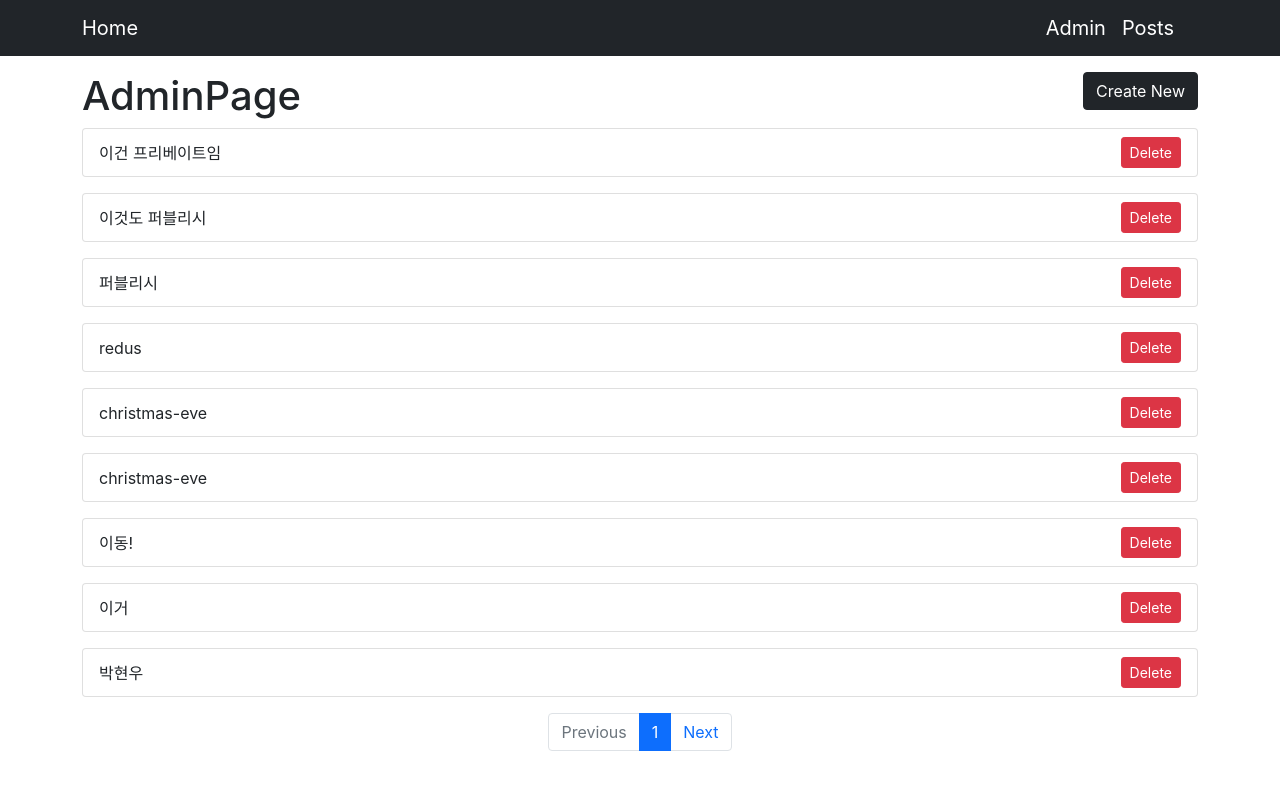
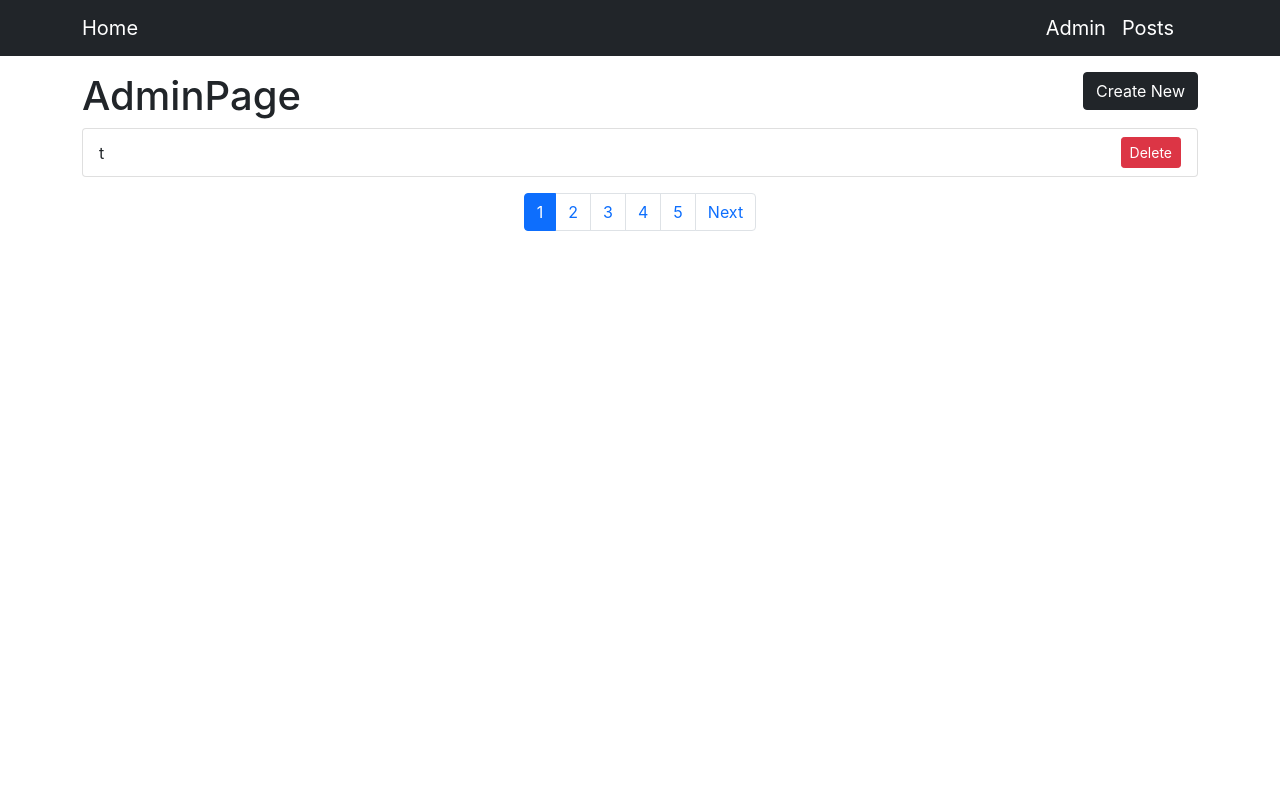
Before and after one commit to dailybetter/DailyBetterWeb, a React (Create React App) app: page /admin in a window 1280 px wide. Shown: the top 790 px of the page. Built offline with nearby package versions, Linux system fonts and the light colour scheme; data requests are answered from the project's data file.

Commit message:
Feat: pagination- Prev, Next 기능 구현

```diff
--- a/db.json
+++ b/db.json
@@ -53,6 +53,41 @@
       "createdAt": 1672131514182,
       "publish": false,
       "id": 9
+    },
+    {
+      "title": "test",
+      "content": "testt",
+      "createdAt": 1672566524589,
+      "publish": false,
+      "id": 10
+    },
+    {
+      "title": "t",
+      "content": "t",
+      "createdAt": 1672566528205,
+      "publish": false,
+      "id": 11
+    },
+    {
+      "title": "e",
+      "content": "e",
+      "createdAt": 1672566531029,
+      "publish": false,
+      "id": 12
+    },
+    {
+      "title": "s",
+      "content": "s",
+      "createdAt": 1672566533988,
+      "publish": false,
+      "id": 13
+    },
+    {
+      "title": "t",
+      "content": "t",
+      "createdAt": 1672566537868,
+      "publish": false,
+      "id": 14
     }
   ]
 }
--- a/src/components/BlogList.js
+++ b/src/components/BlogList.js
@@ -13,7 +13,7 @@
   const [currentPage, setCurrentPage] = useState(1);
   const [numberOfPosts, setNumberOfPosts] = useState(0);
   const [numberOfPages, setNumberOfPages] = useState(0);
-  const limit = 15;
+  const limit = 1;
   useEffect(() => {
     setNumberOfPages(Math.ceil(numberOfPosts / limit));
   }, [numberOfPosts]);
@@ -83,11 +83,13 @@
   return (
     <>
       {renderPageList()}
-      <Pagination
-        currentPage={currentPage}
-        numberOfPages={numberOfPages}
-        onClick={getPosts}
-      />
+      {numberOfPages > 1 && (
+        <Pagination
+          currentPage={currentPage}
+          numberOfPages={numberOfPages}
+          onClick={getPosts}
+        />
+      )}
     </>
   );
 };
--- a/src/components/Pagination.js
+++ b/src/components/Pagination.js
@@ -1,17 +1,28 @@
 import propTypes from 'prop-types';
 
-const Pagination = ({ currentPage, numberOfPages, onClick }) => {
+const Pagination = ({ currentPage, numberOfPages, onClick, limit }) => {
+  const currentSet = Math.ceil(currentPage / limit);
+  const startPage = limit * (currentSet - 1) + 1;
+  const lastSet = Math.ceil(numberOfPages / limit);
+  const numberOfPagesForSet =
+    currentSet === lastSet ? numberOfPages % limit : limit;
+
   return (
     <>
       <nav aria-label='Page navigation example'>
         <ul className='pagination justify-content-center'>
-          <li className='page-item disabled'>
-            <a className='page-link' href='#'>
-              Previous
-            </a>
-          </li>
-          {Array(numberOfPages)
-            .fill(1)
+          {currentSet !== 1 && (
+            <li className='page-item'>
+              <div
+                className='page-link cursor-pointer'
+                onClick={() => onClick(currentPage - limit)}
+              >
+                Previous
+              </div>
+            </li>
+          )}
+          {Array(numberOfPagesForSet)
+            .fill(startPage)
             .map((v, i) => v + i)
             .map((pageNumber) => {
               return (
@@ -25,7 +36,6 @@
                     className='page-link cursor-pointer'
                     onClick={() => {
                       onClick(pageNumber);
-                      console.log('dd');
                     }}
                   >
                     {pageNumber}
@@ -34,11 +44,18 @@
               );
             })}
 
-          <li className='page-item'>
-            <a className='page-link' href='#'>
-              Next
-            </a>
-          </li>
+          {currentSet !== lastSet && (
+            <li className='page-item'>
+              <div
+                className='page-link cursor-pointer'
+                onClick={() => {
+                  onClick(startPage + limit);
+                }}
+              >
+                Next
+              </div>
+            </li>
+          )}
         </ul>
       </nav>
     </>
@@ -49,10 +66,12 @@
   currentPage: propTypes.number,
   numberOfPages: propTypes.number.isRequired,
   onClick: propTypes.func.isRequired,
+  limit: propTypes.number,
 };
 
 Pagination.defaultProps = {
   currentPage: 1,
+  limit: 5,
 };
 
 export default Pagination;
```
